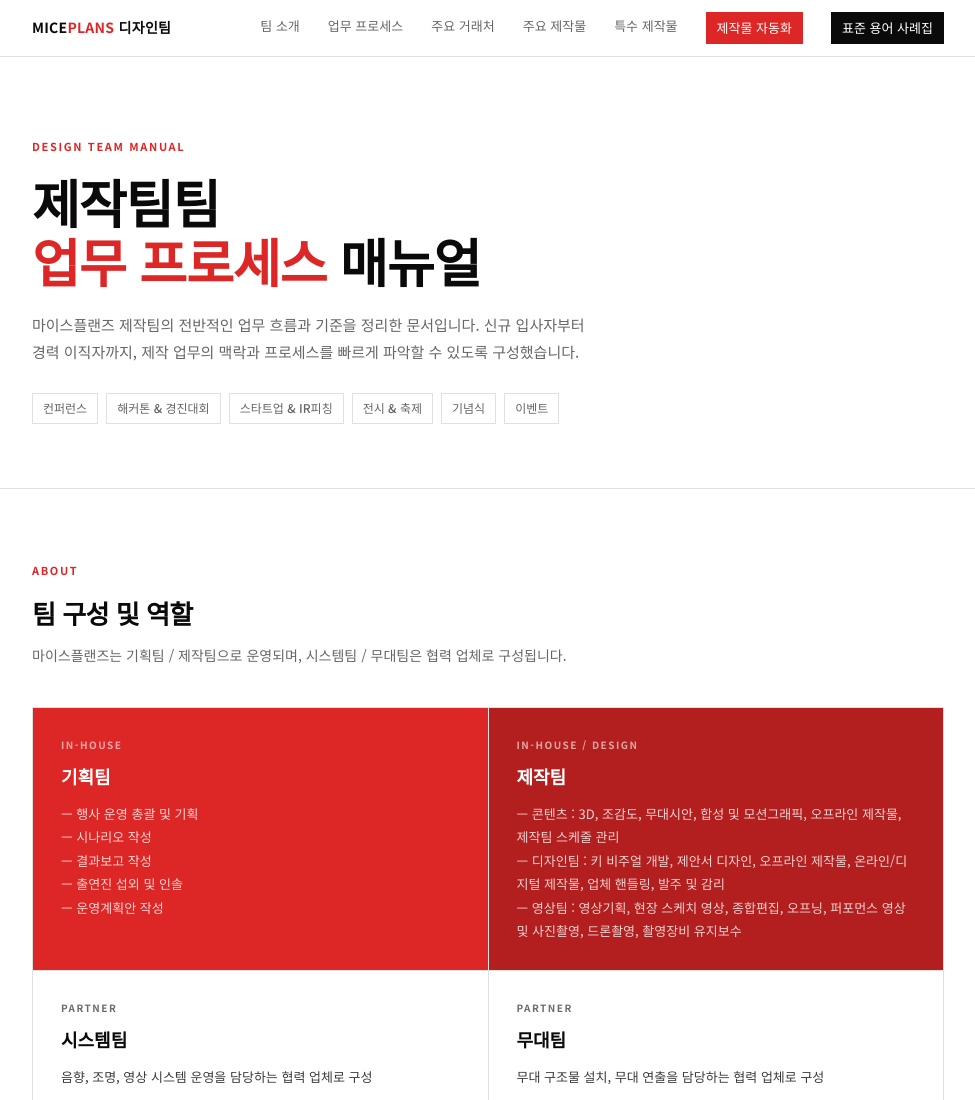
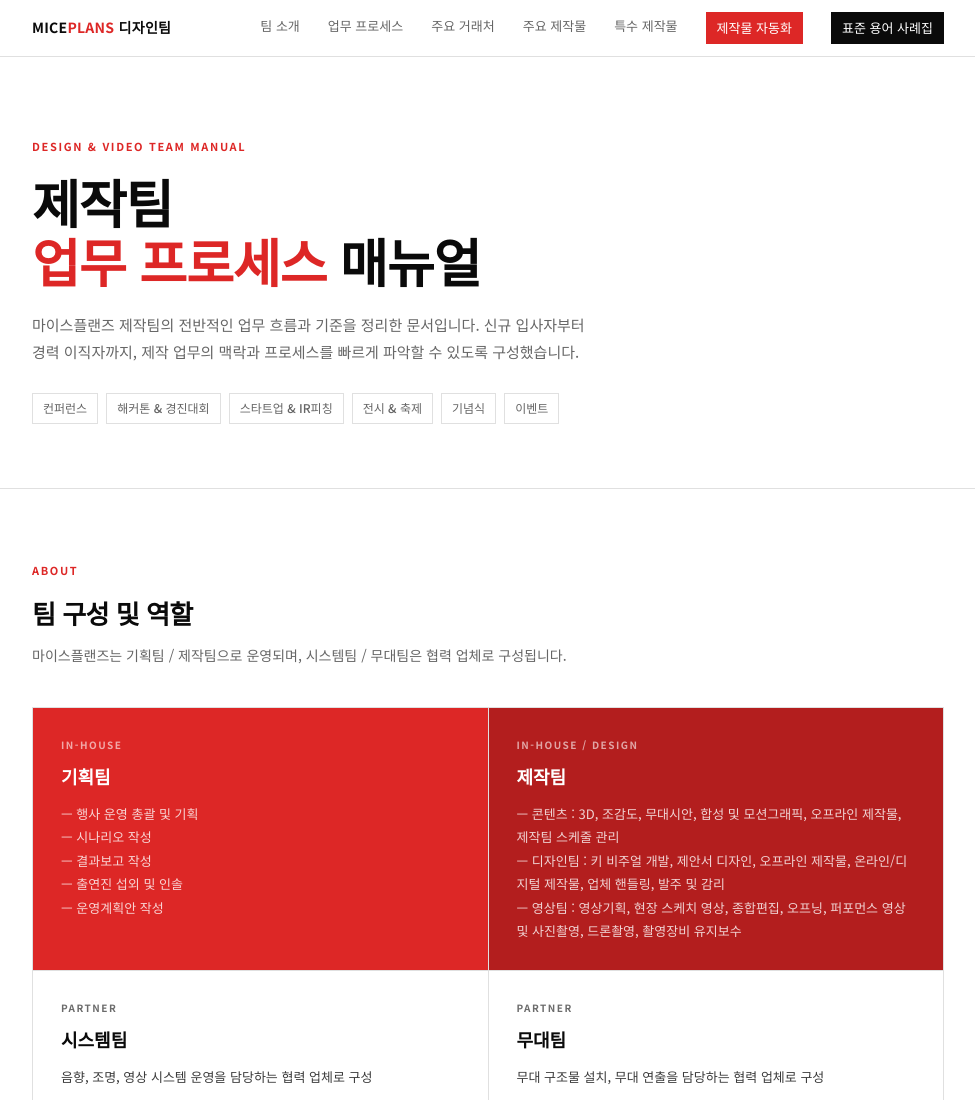
Before and after one commit to 91nayoon0612-spec/design-process-manual, a plain HTML site: page index.html in a window 1280 px wide. Shown: the top 1100 px of the page, without its empty margins (152-1127 px from the left). Drawn offline with Linux system fonts and the light colour scheme.

Commit message:
2026 06 25 - 디자인팀 > 제작팀으로 변경

```diff
--- a/index.html
+++ b/index.html
@@ -594,8 +594,8 @@
        ============================================= -->
   <div id="top" class="hero">
     <div class="wrap">
-      <p class="hero-eyebrow">Design Team Manual</p>
-      <h1>제작팀팀<br /><em>업무 프로세스</em> 매뉴얼</h1>
+      <p class="hero-eyebrow">Design & Video Team Manual</p>
+      <h1>제작팀<br /><em>업무 프로세스</em> 매뉴얼</h1>
       <p class="hero-desc">
         마이스플랜즈 제작팀의 전반적인 업무 흐름과 기준을 정리한 문서입니다.
         신규 입사자부터 경력 이직자까지, 제작 업무의 맥락과 프로세스를 빠르게 파악할 수 있도록 구성했습니다.
```
